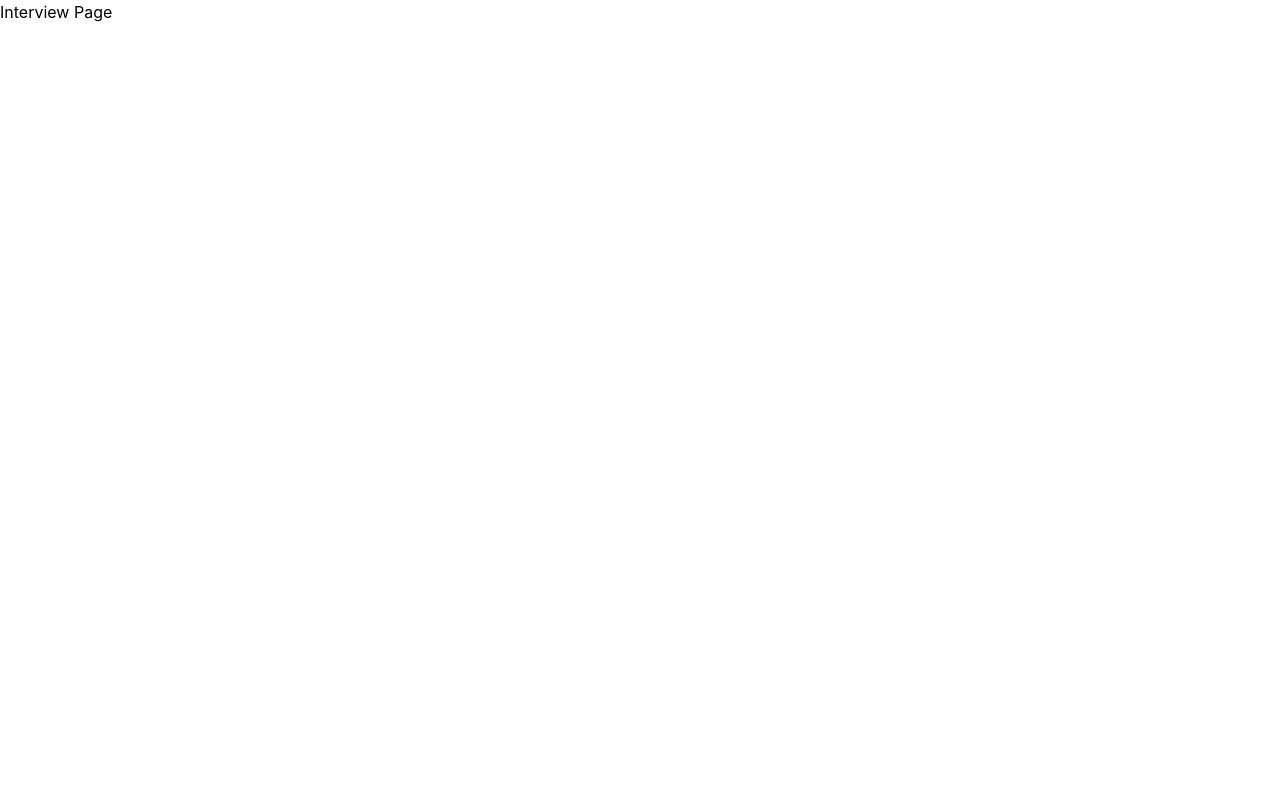
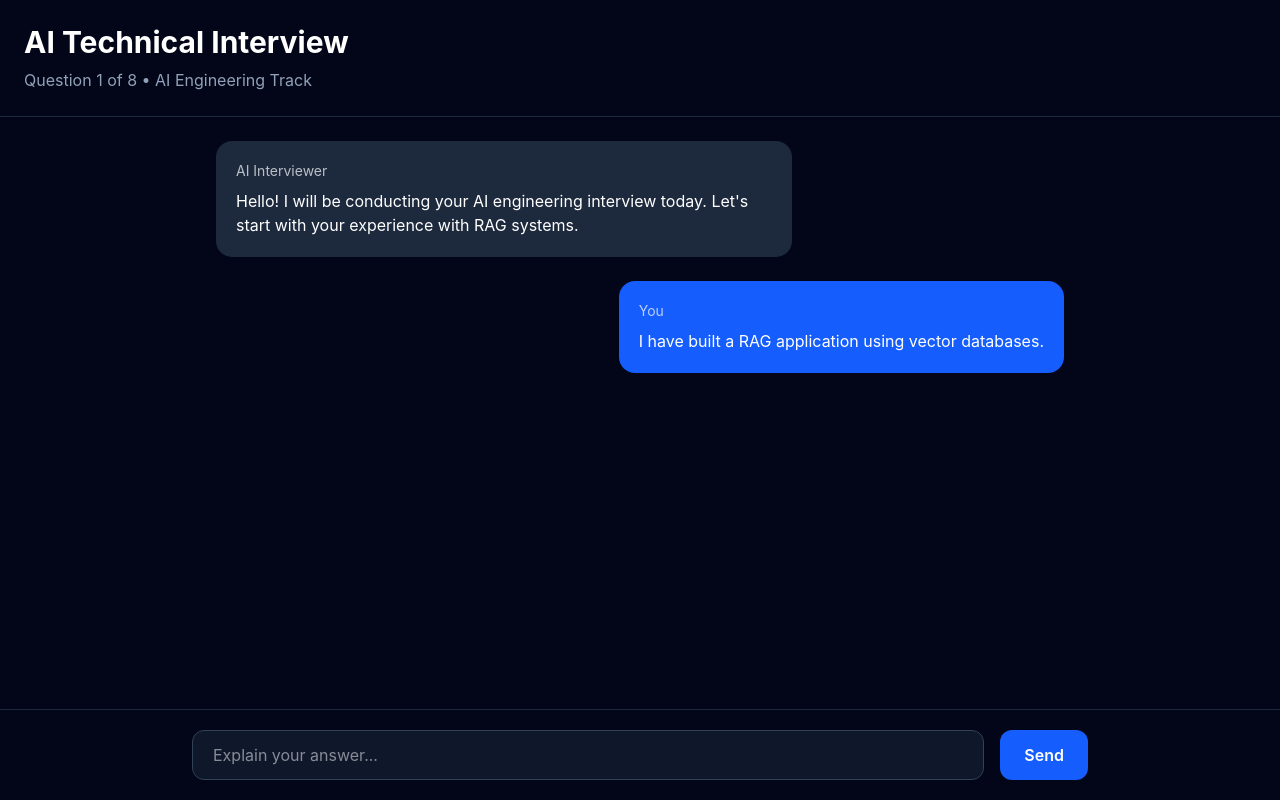
Before and after one commit to Ranjanmaiti6/interview-agent-ai, a React app in the folder frontend/: page /interview in a window 1280 px wide. Built offline with nearby package versions, Linux system fonts and the light colour scheme; the HTML template or start-up script is replaced by a standard one.

Commit message:
candiate page

```diff
--- a/frontend/src/components/candidate/CandidateCard.jsx
+++ b/frontend/src/components/candidate/CandidateCard.jsx
@@ -0,0 +1,109 @@
+import { useNavigate } from "react-router-dom";
+
+
+export default function CandidateCard({ candidate }) {
+
+  const navigate = useNavigate();
+
+  const progress =
+    (candidate.completedDays / candidate.totalDays) * 100;
+
+
+  return (
+    <div className="
+      bg-slate-900
+      border
+      border-slate-800
+      rounded-2xl
+      p-6
+      hover:border-blue-500
+      transition
+    ">
+
+
+      <h2 className="text-white text-2xl font-bold">
+        {candidate.name}
+      </h2>
+
+
+      <p className="text-blue-400 mt-2">
+        {candidate.role}
+      </p>
+
+
+      <p className="text-slate-400 mt-4">
+        Level: {candidate.level}
+      </p>
+
+
+      <div className="mt-6">
+
+        <div className="flex justify-between text-sm text-slate-400">
+          <span>
+            Cohort Progress
+          </span>
+
+          <span>
+            {candidate.completedDays}/{candidate.totalDays}
+          </span>
+
+        </div>
+
+
+        <div className="bg-slate-800 h-2 rounded-full mt-2">
+
+          <div
+            className="bg-blue-500 h-2 rounded-full"
+            style={{
+              width:`${progress}%`
+            }}
+          />
+
+        </div>
+
+      </div>
+
+
+      <div className="flex flex-wrap gap-2 mt-6">
+
+        {
+          candidate.skills.map(skill=>(
+            <span
+              key={skill}
+              className="
+              bg-slate-800
+              text-white
+              px-3
+              py-1
+              rounded-full
+              text-sm
+              "
+            >
+              {skill}
+            </span>
+          ))
+        }
+
+      </div>
+
+
+      <button
+        onClick={() => navigate("/interview")}
+        className="
+        mt-8
+        w-full
+        bg-blue-600
+        hover:bg-blue-700
+        text-white
+        py-3
+        rounded-xl
+        font-semibold
+        "
+      >
+        Start Interview
+      </button>
+
+
+    </div>
+  );
+}
--- /dev/null
+++ b/frontend/src/components/interview/ChatMessage.jsx
@@ -0,0 +1,46 @@
+export default function ChatMessage({
+  role,
+  text
+}) {
+
+  return (
+
+    <div
+      className={
+        role === "ai"
+        ? "flex justify-start"
+        : "flex justify-end"
+      }
+    >
+
+      <div
+        className={`
+          max-w-xl
+          p-5
+          rounded-2xl
+          ${
+            role==="ai"
+            ?
+            "bg-slate-800 text-white"
+            :
+            "bg-blue-600 text-white"
+          }
+        `}
+      >
+
+        <p className="text-sm opacity-70 mb-2">
+          {role==="ai" ? "AI Interviewer" : "You"}
+        </p>
+
+
+        <p>
+          {text}
+        </p>
+
+
+      </div>
+
+    </div>
+
+  );
+}
--- /dev/null
+++ b/frontend/src/components/interview/InterviewInput.jsx
@@ -0,0 +1,53 @@
+export default function InterviewInput(){
+
+return (
+
+<div className="
+border-t
+border-slate-800
+p-5
+">
+
+<div className="
+max-w-4xl
+mx-auto
+flex
+gap-4
+">
+
+
+<input
+placeholder="Explain your answer..."
+className="
+flex-1
+bg-slate-900
+border
+border-slate-700
+rounded-xl
+px-5
+py-3
+text-white
+"
+/>
+
+
+<button
+className="
+bg-blue-600
+px-6
+rounded-xl
+text-white
+font-semibold
+"
+>
+Send
+</button>
+
+
+</div>
+
+</div>
+
+);
+
+}
--- a/frontend/src/data/candidates.js
+++ b/frontend/src/data/candidates.js
@@ -1,71 +1,54 @@
 const candidates = [
   {
     id: 1,
-    name: "Aarav Sharma",
+    name: "Riya Sharma",
     role: "AI Engineer",
-    college: "ABES Engineering College",
-    avatar: "https://i.pravatar.cc/150?img=11",
-    level: "Advanced",
-    completedDays: 27,
+    level: "Intermediate",
+    completedDays: 24,
     totalDays: 31,
     skills: [
       "RAG",
       "Prompt Engineering",
-      "LangChain",
-      "Vector DB",
-      "MCP"
+      "Vector Database"
     ],
     strengths: [
-      "Prompt Engineering",
-      "LangChain"
-    ],
-    weaknesses: [
-      "Model Context Protocol"
+      "LLM Applications",
+      "Agent Design"
     ]
   },
+
   {
     id: 2,
-    name: "Priya Verma",
-    role: "ML Developer",
-    college: "ABES Engineering College",
-    avatar: "https://i.pravatar.cc/150?img=32",
-    level: "Intermediate",
-    completedDays: 20,
+    name: "Arjun Patel",
+    role: "Machine Learning Engineer",
+    level: "Advanced",
+    completedDays: 29,
+    totalDays: 31,
+    skills: [
+      "MCP",
+      "AI Agents",
+      "Deployment"
+    ],
+    strengths: [
+      "System Design",
+      "Production AI"
+    ]
+  },
+
+  {
+    id: 3,
+    name: "Neha Singh",
+    role: "AI Developer",
+    level: "Beginner",
+    completedDays: 12,
     totalDays: 31,
     skills: [
       "Python",
-      "OpenAI",
-      "Embeddings",
-      "FastAPI"
+      "LLMs",
+      "Embeddings"
     ],
     strengths: [
-      "Python",
-      "Embeddings"
-    ],
-    weaknesses: [
-      "RAG"
-    ]
-  },
-  {
-    id: 3,
-    name: "Rahul Patel",
-    role: "Software Engineer",
-    college: "ABES Engineering College",
-    avatar: "https://i.pravatar.cc/150?img=15",
-    level: "Beginner",
-    completedDays: 11,
-    totalDays: 31,
-    skills: [
-      "Python",
-      "Git",
-      "REST API"
-    ],
-    strengths: [
-      "Python"
-    ],
-    weaknesses: [
-      "Prompt Engineering",
-      "RAG"
+      "Programming Basics"
     ]
   }
 ];
--- a/frontend/src/pages/Candidate/Candidate.jsx
+++ b/frontend/src/pages/Candidate/Candidate.jsx
@@ -1,3 +1,55 @@
-export default function Candidate() {
-  return <h1>Candidate Page</h1>;
+import CandidateCard from "../../components/candidate/CandidateCard";
+import candidates from "../../data/candidates";
+
+
+export default function Candidate(){
+
+  return (
+
+    <div className="min-h-screen bg-slate-950 p-8">
+
+      <div className="max-w-7xl mx-auto">
+
+
+        <h1 className="
+          text-5xl
+          font-black
+          text-white
+        ">
+          Choose Candidate
+        </h1>
+
+
+        <p className="text-slate-400 mt-4">
+          Select a candidate profile to begin an adaptive AI interview.
+        </p>
+
+
+
+        <div className="
+          grid
+          md:grid-cols-2
+          lg:grid-cols-3
+          gap-8
+          mt-12
+        ">
+
+          {
+            candidates.map(candidate=>(
+              <CandidateCard
+                key={candidate.id}
+                candidate={candidate}
+              />
+            ))
+          }
+
+
+        </div>
+
+
+      </div>
+
+    </div>
+
+  );
 }
--- a/frontend/src/pages/Interview/Interview.jsx
+++ b/frontend/src/pages/Interview/Interview.jsx
@@ -1,3 +1,75 @@
+import ChatMessage from "../../components/interview/ChatMessage";
+import InterviewInput from "../../components/interview/InterviewInput";
+
 export default function Interview() {
-  return <h1>Interview Page</h1>;
+
+  const messages = [
+    {
+      role: "ai",
+      text: "Hello! I will be conducting your AI engineering interview today. Let's start with your experience with RAG systems."
+    },
+    {
+      role: "user",
+      text: "I have built a RAG application using vector databases."
+    }
+  ];
+
+
+  return (
+
+    <div className="min-h-screen bg-slate-950 flex flex-col">
+
+      {/* Header */}
+      <div className="
+        border-b
+        border-slate-800
+        p-6
+      ">
+        <h1 className="
+          text-white
+          text-3xl
+          font-bold
+        ">
+          AI Technical Interview
+        </h1>
+
+        <p className="text-slate-400 mt-2">
+          Question 1 of 8 • AI Engineering Track
+        </p>
+
+      </div>
+
+
+
+      {/* Chat Area */}
+
+      <div className="
+        flex-1
+        max-w-4xl
+        w-full
+        mx-auto
+        p-6
+        space-y-6
+      ">
+
+        {
+          messages.map((message,index)=>(
+            <ChatMessage
+              key={index}
+              {...message}
+            />
+          ))
+        }
+
+      </div>
+
+
+
+      {/* Input */}
+
+      <InterviewInput />
+
+    </div>
+
+  );
 }
```
